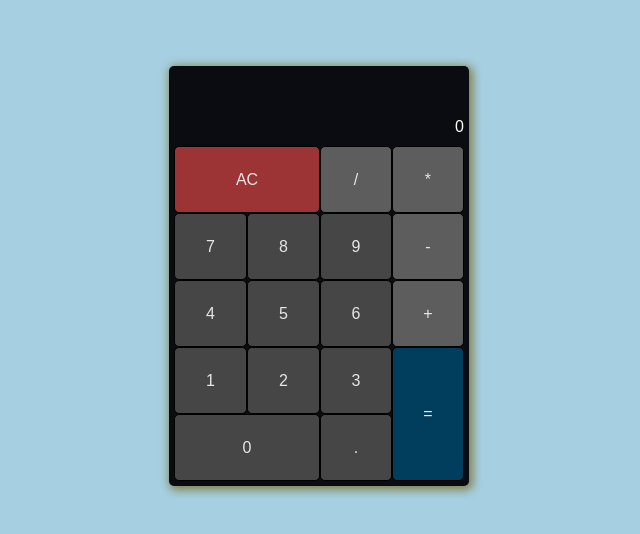
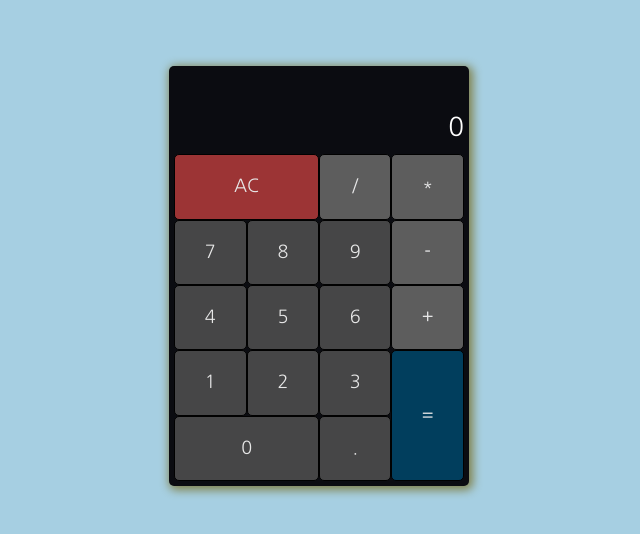
Before and after one commit to BalintMendli/react-calculator, a React (Create React App) app: page / in a window 1280 px wide. Shown: the part 124-658 px from the top of the page, without its empty margins (321-961 px from the left). Built offline with nearby package versions, Linux system fonts and the light colour scheme.

Commit message:
Change font

```diff
--- a/src/App.css
+++ b/src/App.css
@@ -29,6 +29,7 @@
   align-items: flex-end;
   justify-content: flex-end;
   padding-bottom: 10px;
+  font-size: 26px;
 }
 
 .buttons{
--- a/src/App.js
+++ b/src/App.js
@@ -30,7 +30,7 @@ class App extends Component {
   }
   handleNum(e){
     const value=e.target.innerHTML;
-    const isMaxDigit=this.state.displayValue.length>=24;
+    const isMaxDigit=this.state.displayValue.length>=18;
     if(this.state.displayValue==='0' || this.state.isResult){
       this.setState((prevState) => {
         return {
@@ -49,7 +49,7 @@ class App extends Component {
     const value=e.target.innerHTML;
     const lastOp=['/','*','+','-'].indexOf(this.state.displayValue[this.state.displayValue.length-1])!==-1;
     const lastPoint=this.state.displayValue.slice(-1)==='.';
-    const isMaxDigit=this.state.displayValue.length>=24;
+    const isMaxDigit=this.state.displayValue.length>=18;
     if(this.state.displayValue==='0' && (value==='+' || value==='-')){
       this.setState((prevState) => {
         return {
@@ -75,7 +75,7 @@ class App extends Component {
   }
   handlePoint(){
     const pointCond=this.state.displayValue.split(/[+\-*/]/).pop().indexOf('.')!==-1;
-    const isMaxDigit=this.state.displayValue.length>=24;
+    const isMaxDigit=this.state.displayValue.length>=18;
     if(!pointCond && !this.state.isResult && !isMaxDigit){
       this.setState((prevState) => {
         return { displayValue: prevState.displayValue+'.' }
--- a/src/index.css
+++ b/src/index.css
@@ -1,5 +1,8 @@
+@import url('https://fonts.googleapis.com/css?family=Nanum+Gothic');
+
 body {
   margin: 0;
   padding: 0;
-  font-family: sans-serif;
+  font-family: 'Nanum Gothic', sans-serif;
+  font-size: 18px;
 }
```
